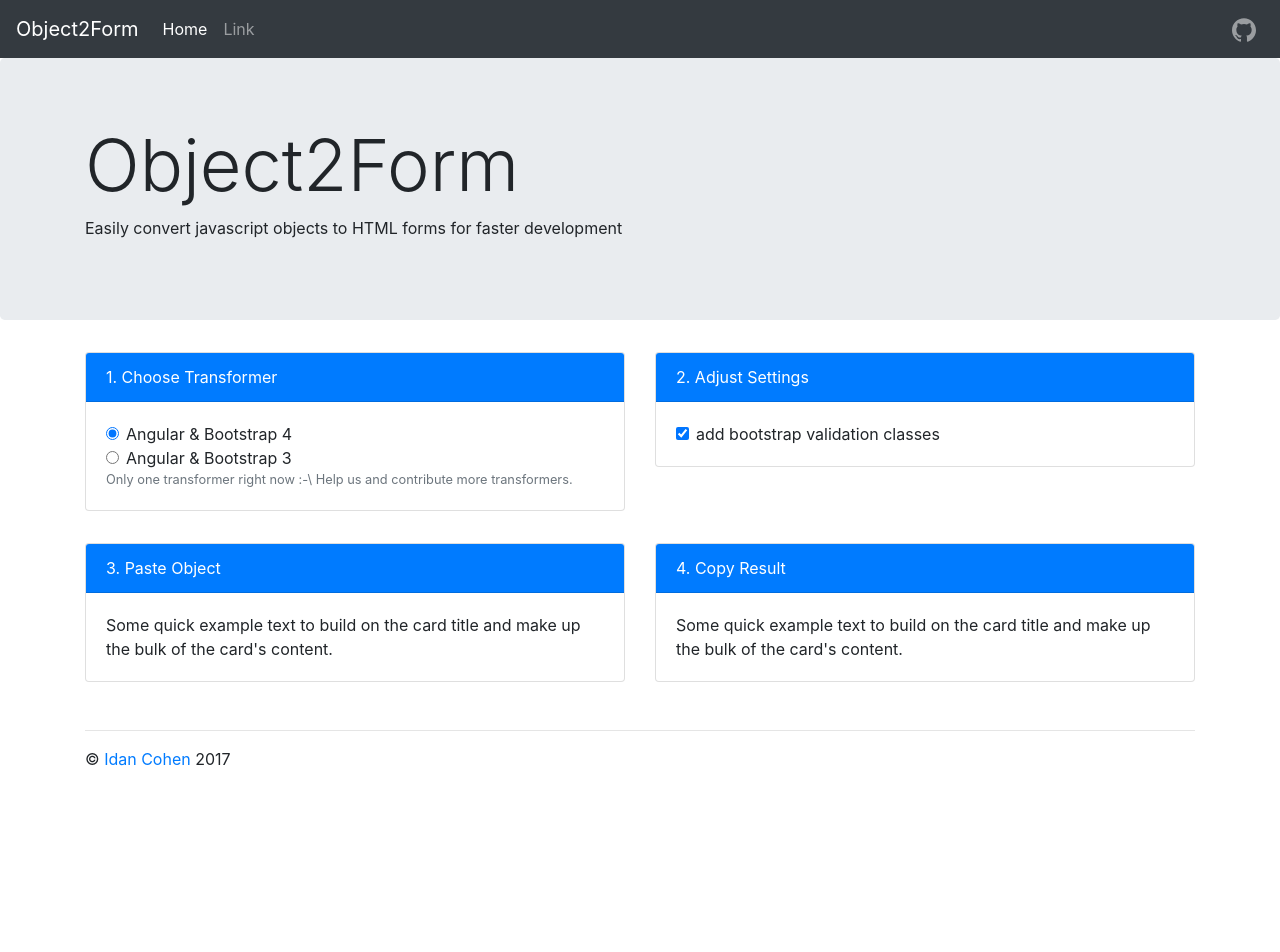
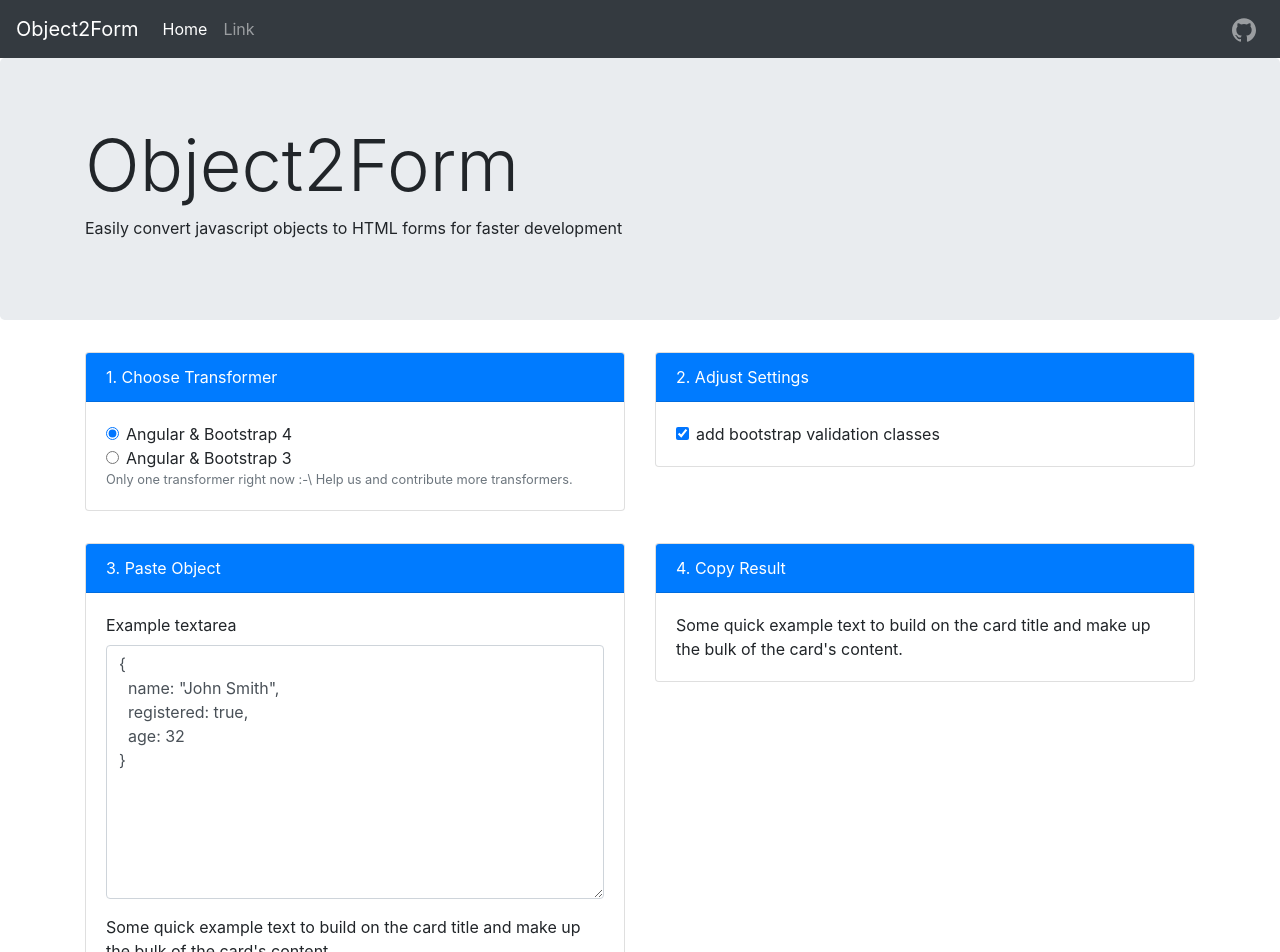
Before and after one commit to IdanCo/object2form, an Angular app: page / in a window 1280 px wide. Shown: the top 952 px of the page. Before the commit the page ends 800 px from the top, so only its background shows below. Built offline with nearby package versions, Linux system fonts and the light colour scheme.

Commit message:
Setup Source Object

```diff
--- a/src/app/app.component.html
+++ b/src/app/app.component.html
@@ -36,7 +36,7 @@
       <app-transformer-settings></app-transformer-settings>
     </div>
     <div class="col-6">
-      <app-object></app-object>
+      <app-object (sourceObjectChanged)="setSourceObject($event)"></app-object>
     </div>
     <div class="col-6">
       <app-result></app-result>
--- a/src/app/app.component.ts
+++ b/src/app/app.component.ts
@@ -9,9 +9,16 @@
   encapsulation: ViewEncapsulation.None
 })
 export class AppComponent implements OnInit {
+  sourceObject = {};
+
   constructor() {}
 
   ngOnInit() {
   }
 
+  setSourceObject(sourceObject) {
+    console.info(sourceObject);
+    this.sourceObject = sourceObject;
+  }
+
 }
--- a/src/app/components/object/object.component.html
+++ b/src/app/components/object/object.component.html
@@ -1,6 +1,10 @@
 <div class="card">
   <div class="card-header text-white bg-primary ">3. Paste Object</div>
   <div class="card-body">
+    <div class="form-group">
+      <label for="sourceObject">Example textarea</label>
+      <textarea class="form-control" id="sourceObject" rows="10" [(ngModel)]="rawSourceObject" (change)="updateSourceObject()"></textarea>
+    </div>
     <p class="card-text">Some quick example text to build on the card title and make up the bulk of the card's content.</p>
   </div>
 </div>
--- a/src/app/components/object/object.component.ts
+++ b/src/app/components/object/object.component.ts
@@ -1,4 +1,10 @@
-import { Component, OnInit } from '@angular/core';
+import {Component, EventEmitter, OnInit, Output} from '@angular/core';
+const DEFAULT_SOURCE_OBJECT =
+`{
+  name: "John Smith",
+  registered: true,
+  age: 32
+}`;
 
 @Component({
   selector: 'app-object',
@@ -6,10 +12,19 @@
   styleUrls: ['./object.component.scss']
 })
 export class ObjectComponent implements OnInit {
+  @Output() sourceObjectChanged = new EventEmitter();
+  rawSourceObject: string = '';
 
   constructor() { }
 
   ngOnInit() {
+    this.rawSourceObject = DEFAULT_SOURCE_OBJECT;
+  }
+
+  updateSourceObject() {
+    // const sourceObject = JSON.parse(this.rawSourceObject);
+    const sourceObject = JSON.parse(JSON.stringify(eval('(' + this.rawSourceObject + ')')));
+    this.sourceObjectChanged.emit(sourceObject);
   }
 
 }
```
